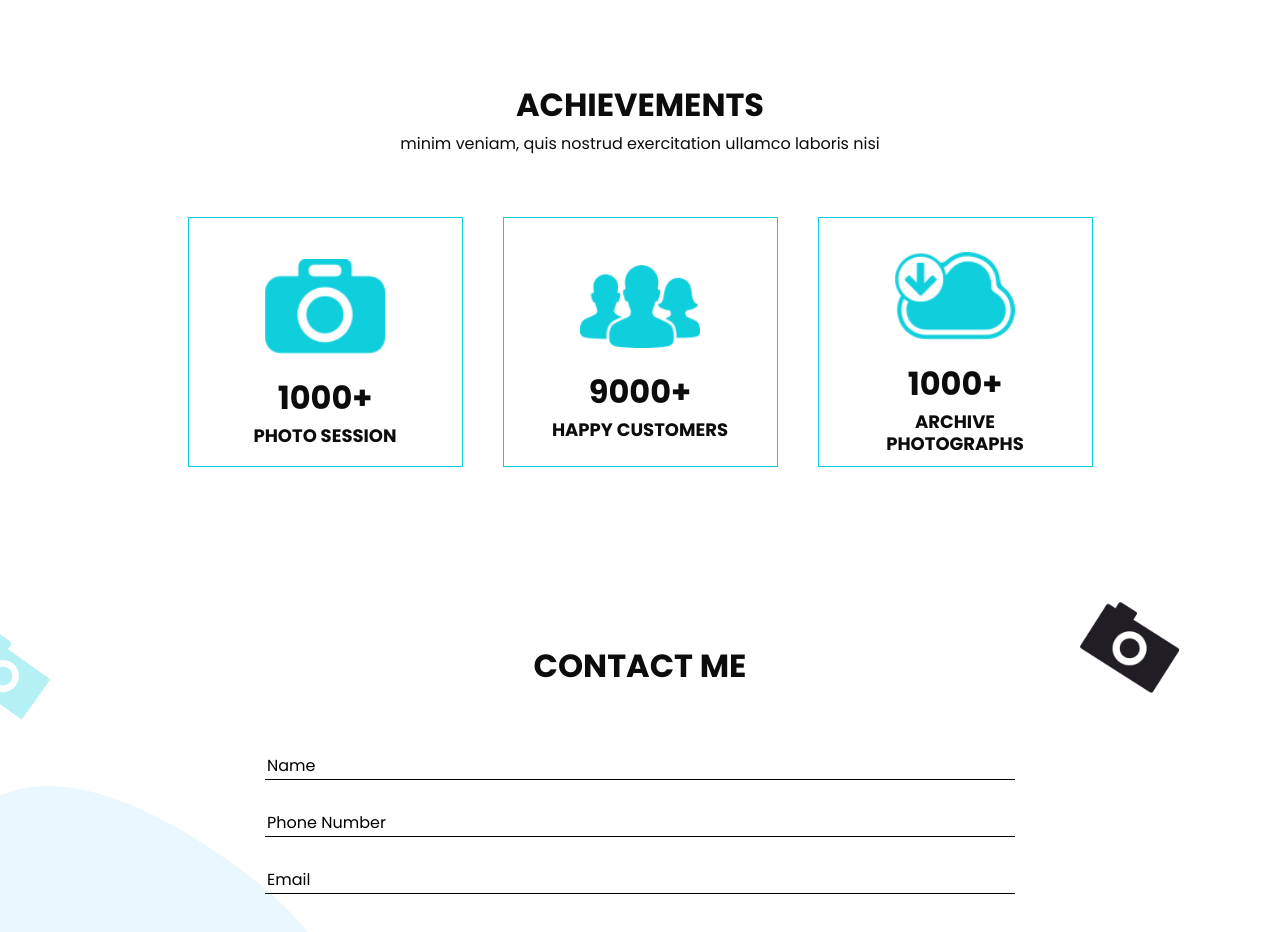
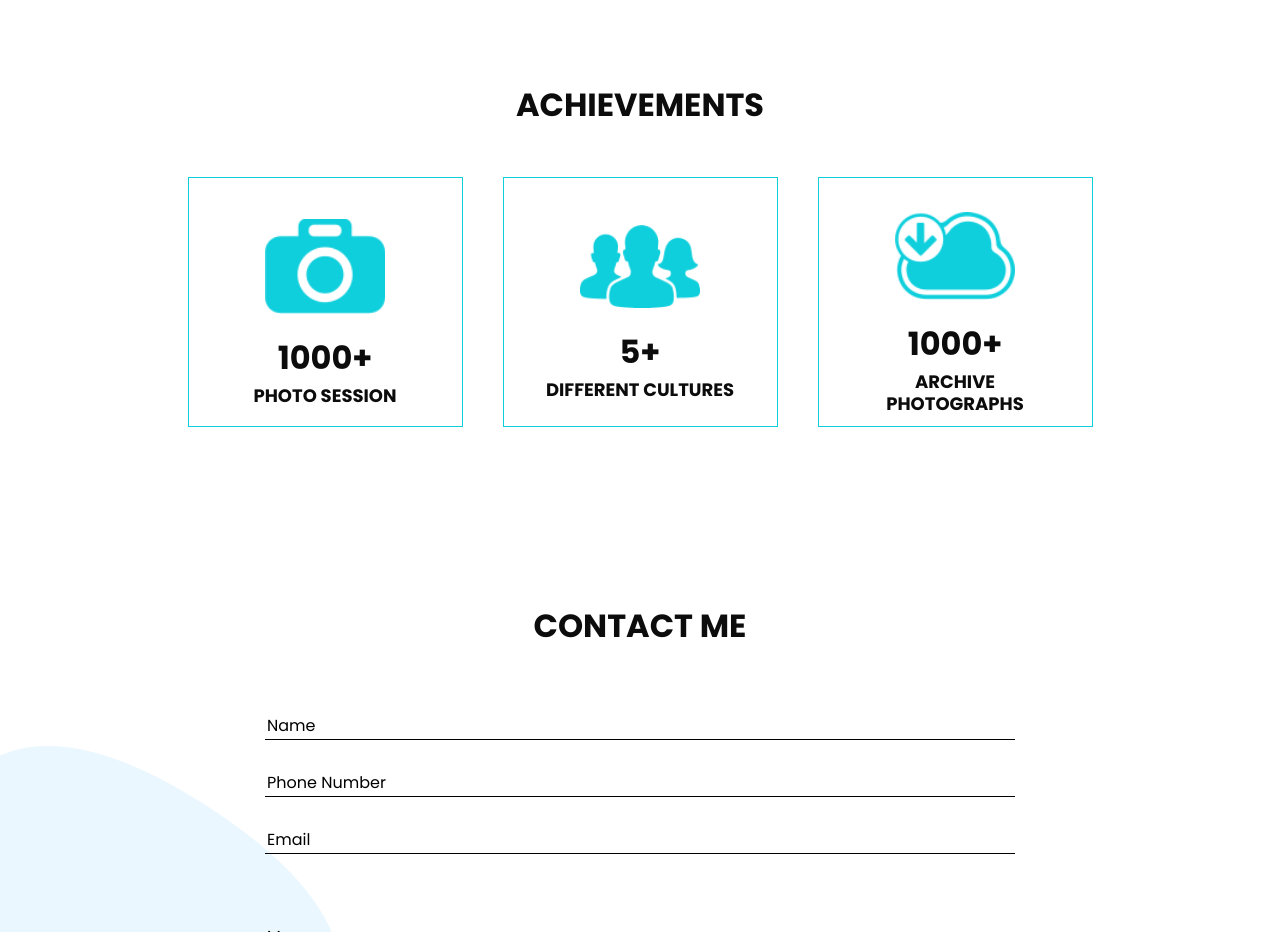
Before and after one commit to Marcolamb/marcolamb.github.io, a plain HTML site: page index.html in a window 1280 px wide. Shown: the part 3220-4152 px from the top of the page. Drawn offline with Linux system fonts and the light colour scheme.

Commit message:
Update index.html

```diff
--- a/index.html
+++ b/index.html
@@ -228,9 +228,6 @@
         <h2>
           ACHIEVEMENTS
         </h2>
-        <p>
-          minim veniam, quis nostrud exercitation ullamco laboris nisi
-        </p>
       </div>
       <div class="achieve_container">
         <div class="box">
@@ -252,10 +249,10 @@
           </div>
           <div class="detail-box">
             <h2>
-              9000+
+              5+
             </h2>
             <h6>
-              Happy Customers
+              DIFFERENT CULTURES
             </h6>
           </div>
         </div>
@@ -281,12 +278,6 @@
   <!-- contact section -->
 
   <section class="contact_section layout_padding">
-    <div class="bg-img1">
-      <img src="images/bg-img-1.png" alt="">
-    </div>
-    <div class="bg-img2">
-      <img src="images/bg-img-2.png" alt="">
-    </div>
     <div class="container">
       <div class="heading_container">
         <h2>
```
